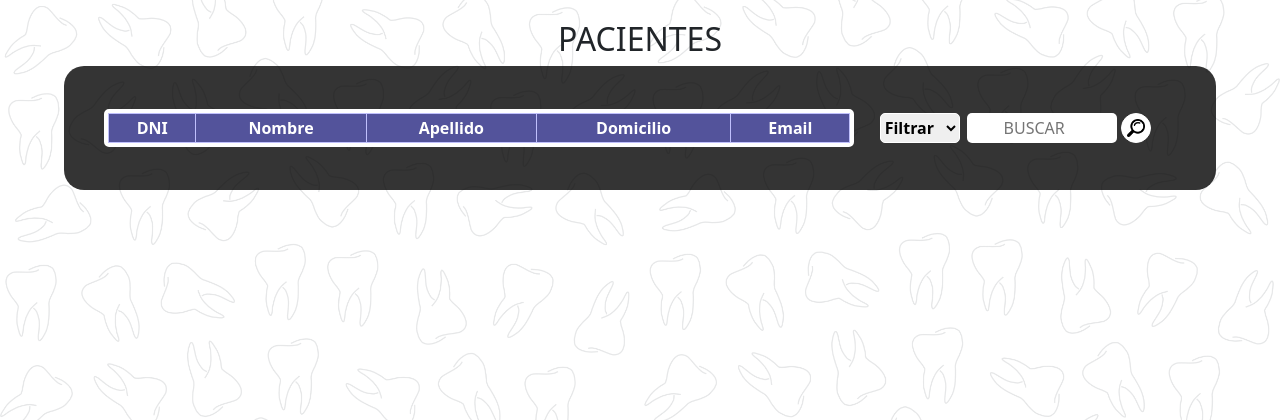
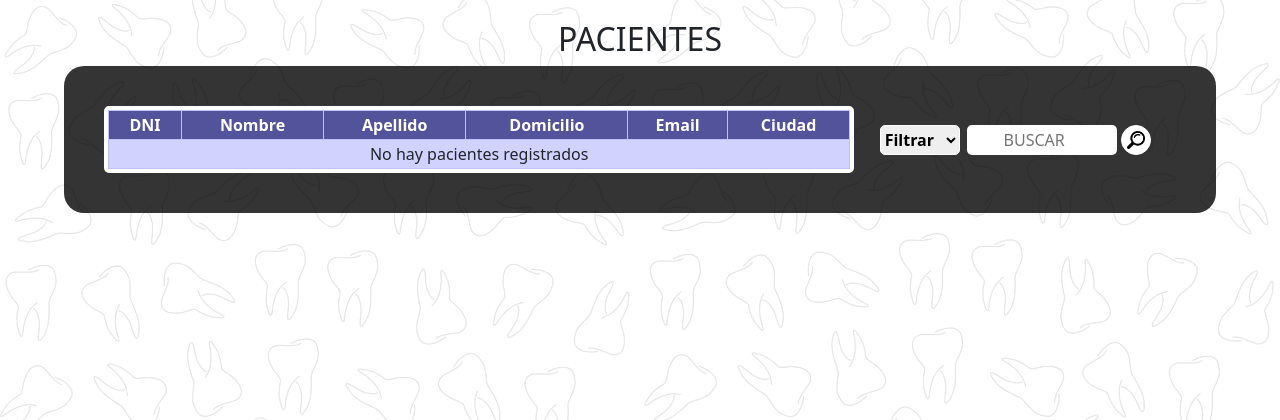
Before and after one commit to GastonCamu/DentCorp, a Django app: page /DentCorp/pacientes/ in a window 1280 px wide. Shown: the part 110-530 px from the top of the page. Run offline with Django 4.2, Linux system fonts and the light colour scheme; the visitor is signed in with stand-in values (Sample User, id 1); some libraries are stand-ins or nearby versions.

Commit message:
cambios en el template pacientes

```diff
--- a/DentCorpApp/models.py
+++ b/DentCorpApp/models.py
@@ -28,7 +28,7 @@ class Ciudades(models.Model):
 
 class User(AbstractUser):
     user_permissions = models.ManyToManyField(Permission, related_name='DentCorpApp_users_permissions')
-    # image = models.ImageField(upload_to='users/%Y/%m/%d', null=True, blank=True)
+    image = models.ImageField(upload_to='users/%Y/%m/%d', null=True, blank=True)
     image = models.ImageField(upload_to='img/', null=True, blank=True)
     email = models.EmailField(_('email address'), unique=True)
     fecha_alta_usu = models.DateField(null=True, blank=True)
--- a/DentCorpApp/templates/atencion-medica/pacientes.html
+++ b/DentCorpApp/templates/atencion-medica/pacientes.html
@@ -8,10 +8,11 @@
     <td class="fila__titulo__contenido">Apellido</td>
     <td class="fila__titulo__contenido">Domicilio</td>
     <td class="fila__titulo__contenido">Email</td>
-    <!-- <td class="fila__titulo__contenido">Ciudad</td> -->
+    <td class="fila__titulo__contenido">Ciudad</td>
 {% endblock %}
-{% block example %} {% endblock %}
+
 {% block contenido_tabla %}
+    {% if usuarios %}
         {% for usuario in usuarios %}
             <tr class="fila__contenido">
                 <td>{{ usuario.dni_usu }}</td>
@@ -22,4 +23,9 @@
                 <td>{{ usuario.id_ciu.nom_ciu }}</td>
             </tr>
         {% endfor %}
+    {% else %}
+    <tr>
+        <td colspan="7">No hay pacientes registrados</td>
+    </tr>
+{% endif %}
 {% endblock %}
--- a/DentCorpApp/urls.py
+++ b/DentCorpApp/urls.py
@@ -7,7 +7,7 @@ urlpatterns = [
     path('especialidades/', EspecialidadesListView.as_view(), name = "especialidades"),
     path('medicos/', views.medicos, name = "medicos"),
     path('servicios-odontologicos/', ServiciosOdontologicosListView.as_view(), name = "servicios odontologicos"),
-    # path('consultorios/', views.consultorios, name = "consultorios"),
+
     path('consultorios/', ConsultoriosListView.as_view(), name='consultorios'),
     path('pacientes/', PacientesListView.as_view(), name = "pacientes"),
     path('turnos/', TurnosListView.as_view(), name="turnos"),
```
Lines whose indentation alone changed are shown as unchanged.
